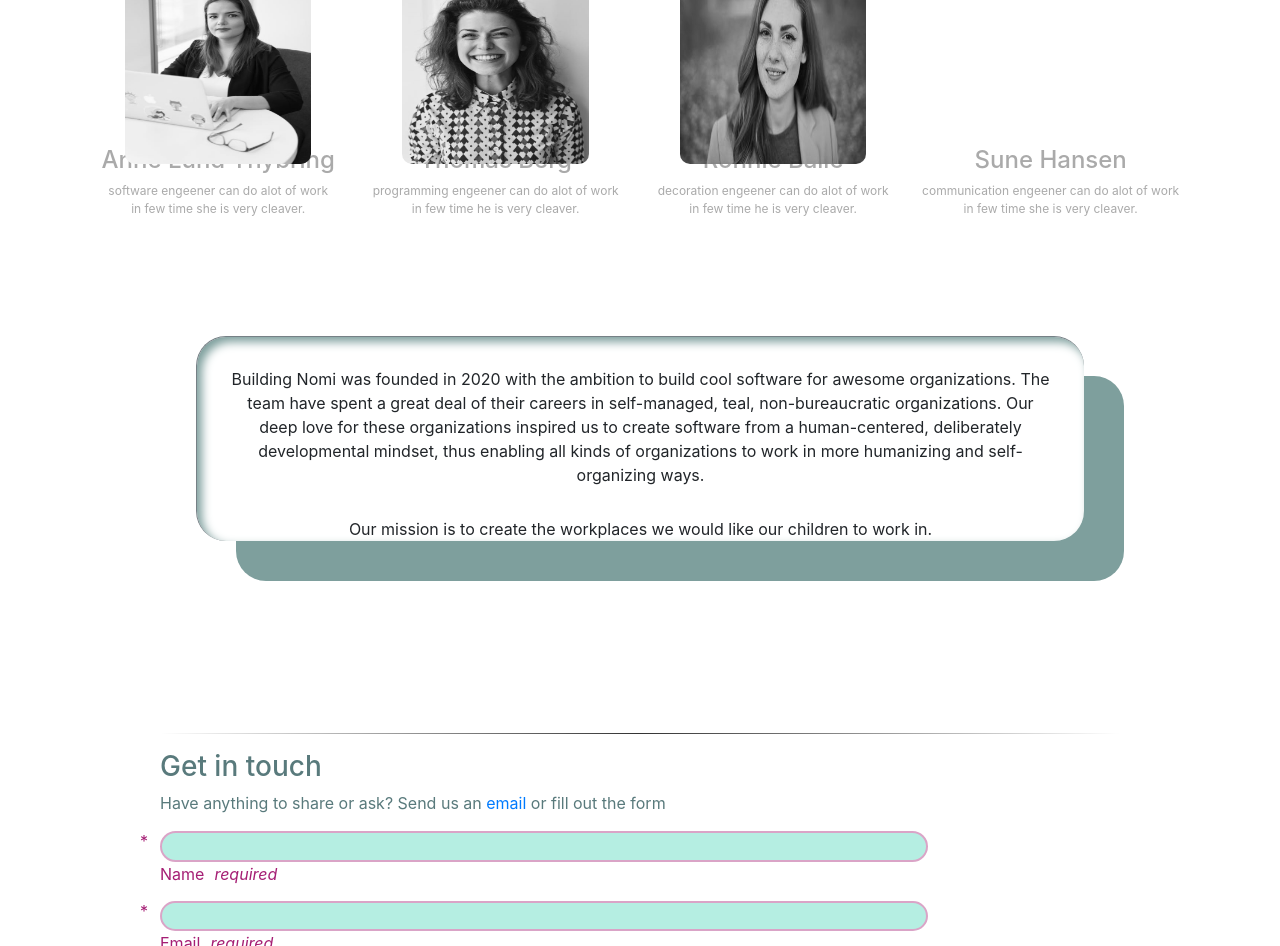
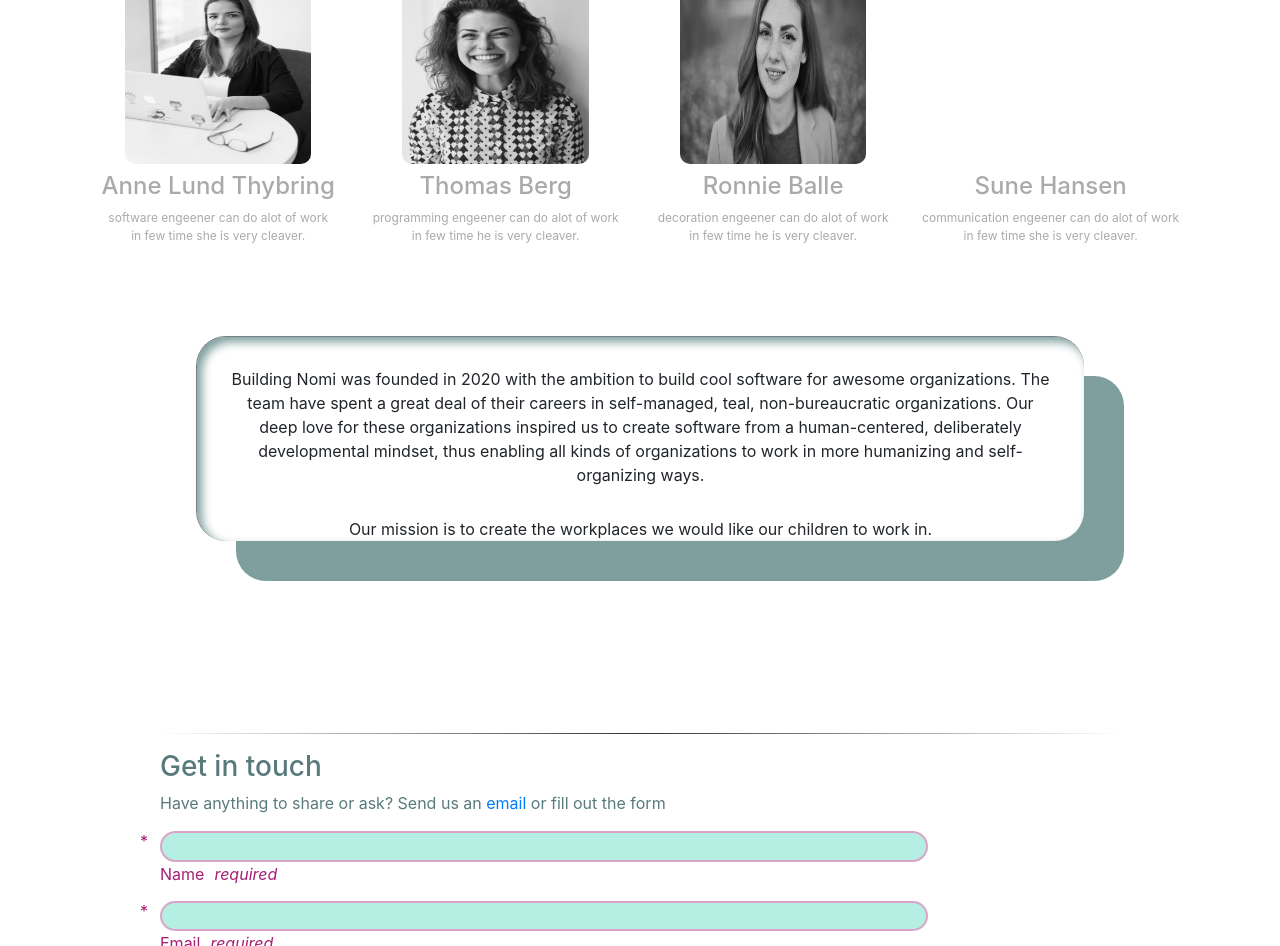
Before and after one commit to emanamr/new-nomia, a plain HTML site: page index.html in a window 1280 px wide. Shown: the part 2011-2957 px from the top of the page. Drawn offline with nearby package versions, Linux system fonts and the light colour scheme.

Commit message:
2nd page

```diff
--- a/css/style.css
+++ b/css/style.css
@@ -376,7 +376,7 @@ logo-slider:after {
 
 }
 
-.ourteam h5{
+.ourteam h4{
 	margin-top: 10%;
 }
 .ourteam .team .box{
```
